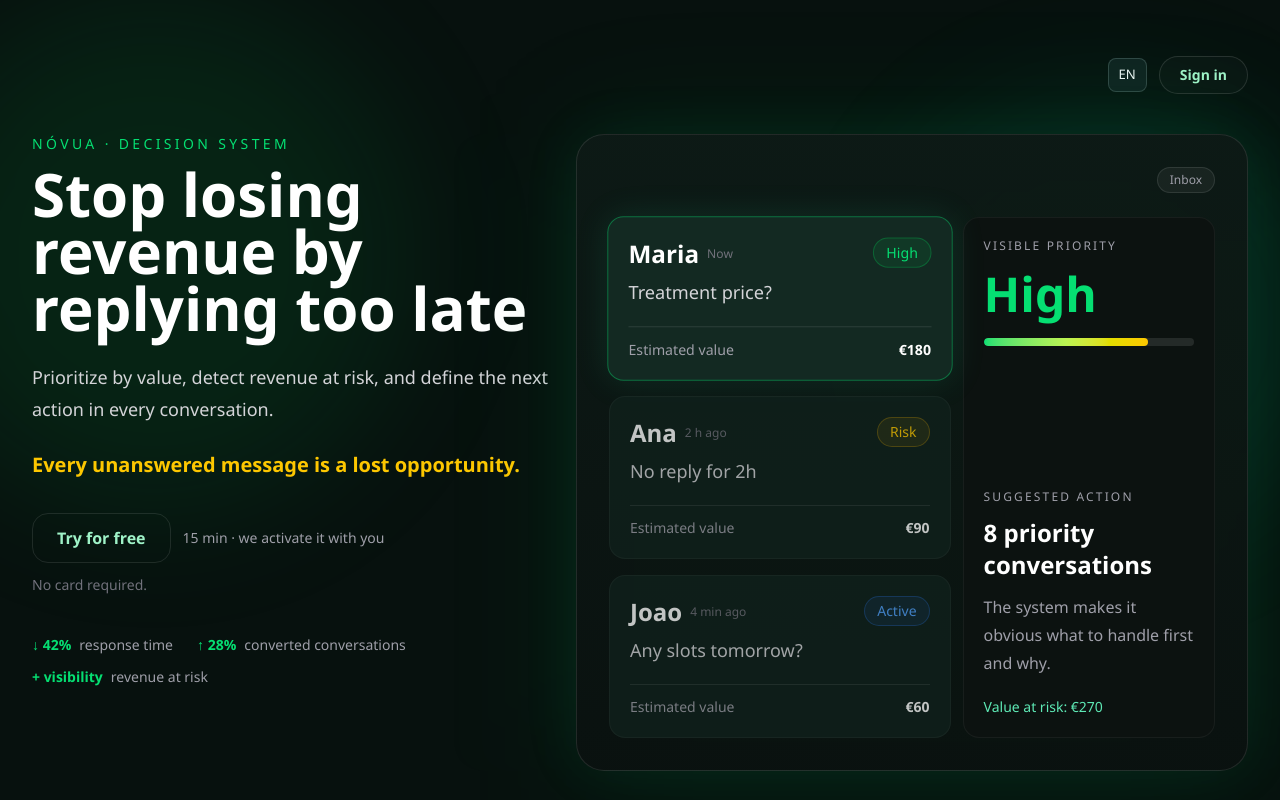
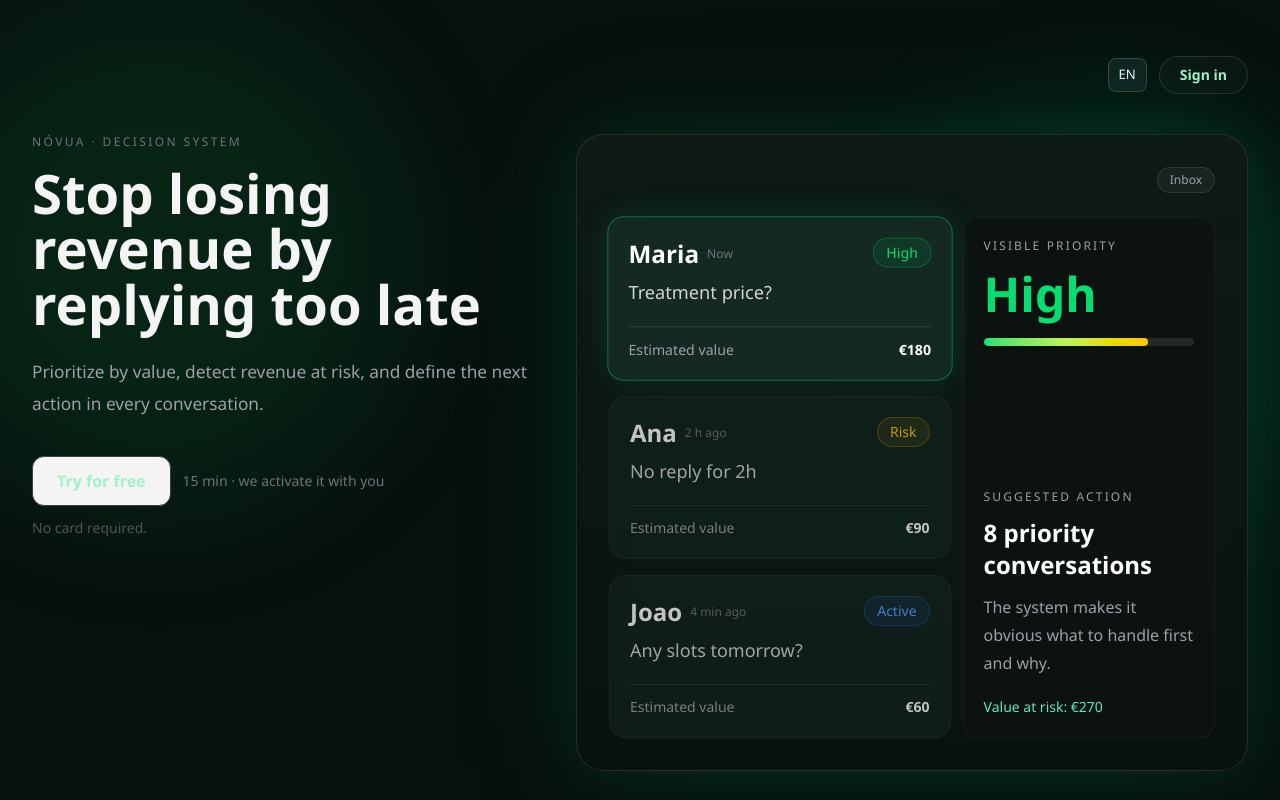
Before and after one commit to iveteamorim/ai-ops-inbox, a Next.js app: page / in a window 1280 px wide. Shown: the top 800 px of the page. Built offline with nearby package versions, Linux system fonts and the light colour scheme; no server answers.

Commit message:
Polish hero left column and remove KPI strip

```diff
--- a/src/app/page.tsx
+++ b/src/app/page.tsx
@@ -135,48 +135,30 @@ export default function NovuaLanding() {
         </div>
         <section className="grid items-start gap-10 lg:grid-cols-[0.95fr_1.2fr] lg:gap-14">
           <div className="max-w-xl">
-            <p className="mb-3 text-xs uppercase tracking-[0.16em] text-green-400 sm:text-sm sm:tracking-[0.24em]">
+            <p className="mb-4 text-[11px] font-medium uppercase tracking-[0.2em] text-zinc-500 sm:text-xs">
               {t("landing_brand_kicker")}
             </p>
 
-            <h1 className="text-4xl font-semibold leading-[1.02] text-white sm:text-5xl lg:text-6xl lg:leading-[0.95]">
+            <h1 className="text-4xl font-semibold leading-[1.05] text-zinc-100 sm:text-5xl lg:text-[3.4rem] lg:leading-[1.02]">
               {t("landing_title")}
             </h1>
 
-            <p className="mt-5 text-base leading-7 text-zinc-300 sm:mt-6 sm:text-lg sm:leading-8">
+            <p className="mt-5 max-w-[58ch] text-[1.02rem] leading-7 text-zinc-400 sm:mt-6 sm:text-[1.08rem] sm:leading-8">
               {t("landing_subtitle")}
             </p>
 
-            <p className="mt-5 text-lg font-semibold leading-7 text-yellow-400 sm:mt-6 sm:text-xl sm:leading-8">
-              {t("landing_hero_highlight")}
-            </p>
 
-            <div className="mt-8 flex flex-col gap-3 sm:flex-row sm:items-center">
-
+            <div className="mt-9 flex flex-col gap-3 sm:flex-row sm:items-center">
               <Link
                 href="/signup"
-                className="rounded-2xl border border-white/10 px-6 py-3 text-base font-semibold text-white transition duration-300 hover:border-white/25 hover:bg-white/[0.06]"
+                className="rounded-xl border border-zinc-700 bg-zinc-100 px-6 py-3 text-base font-semibold text-zinc-950 transition duration-300 hover:bg-white"
               >
                 {t("landing_cta_free")}
               </Link>
-              <span className="text-sm text-zinc-400">{t("landing_hero_tagline")}</span>
+              <span className="text-sm text-zinc-500">{t("landing_hero_tagline")}</span>
             </div>
-            <p className="mt-3 text-sm text-zinc-500">{t("landing_no_card")}</p>
+            <p className="mt-3 text-sm text-zinc-600">{t("landing_no_card")}</p>
 
-            <div className="mt-8 flex flex-wrap gap-x-5 gap-y-3 text-sm text-zinc-400 sm:mt-10 sm:gap-x-6">
-              <div className="flex items-center gap-2">
-                <span className="font-semibold text-green-400">↓ 42%</span>
-                <span>{t("landing_response_time").toLowerCase()}</span>
-              </div>
-              <div className="flex items-center gap-2">
-                <span className="font-semibold text-green-400">↑ 28%</span>
-                <span>{t("landing_converted").toLowerCase()}</span>
-              </div>
-              <div className="flex items-center gap-2">
-                <span className="font-semibold text-green-400">{t("landing_visibility_metric")}</span>
-                <span>{t("landing_panel_2_title").toLowerCase()}</span>
-              </div>
-            </div>
           </div>
 
           <div className="relative">
```
